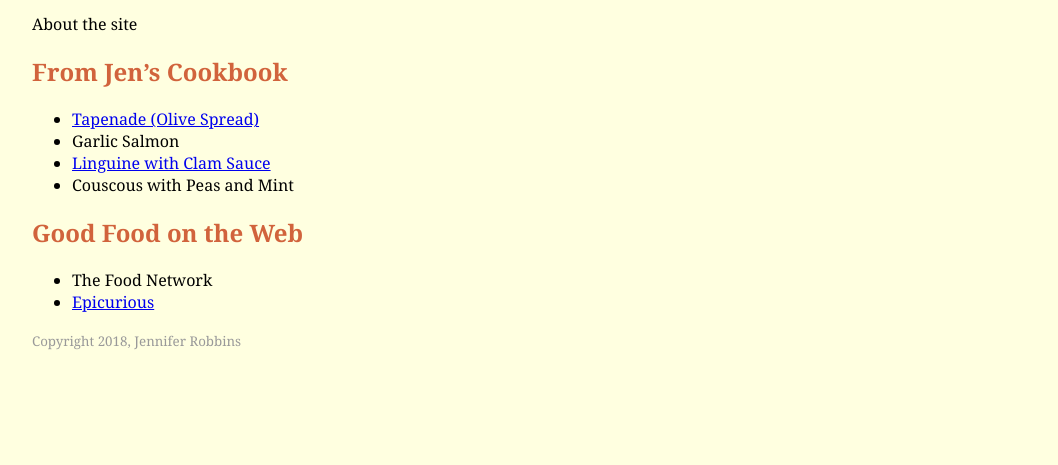
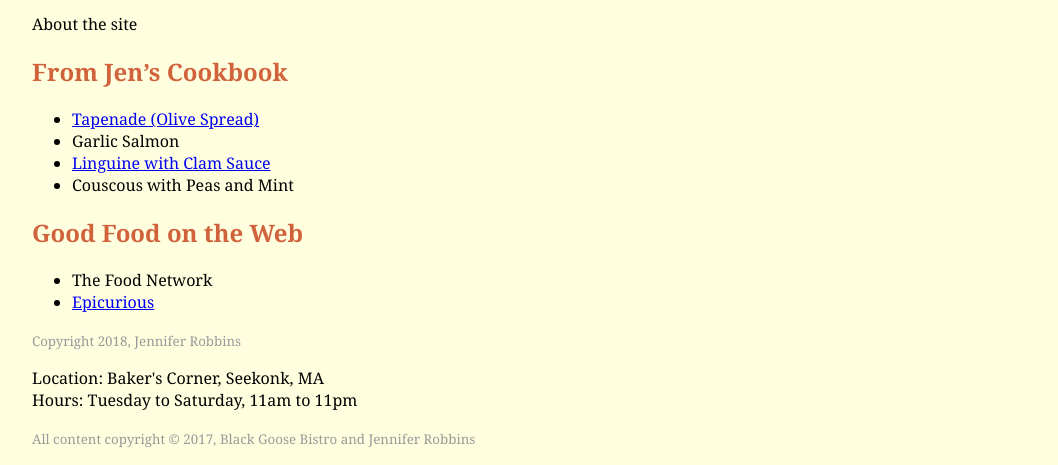
Before and after one commit to Tone1106/fid, a plain HTML site: page blackgoose/menu.html in a window 1280 px wide. Shown: the part 377-842 px from the top of the page, without its empty margins (96-1154 px from the left). Before the commit the page ends 800 px from the top, so only its background shows below. Drawn offline with Linux system fonts and the light colour scheme.

Commit message:
Update menu.html

```diff
--- a/blackgoose/menu.html
+++ b/blackgoose/menu.html
@@ -41,6 +41,12 @@
 </ul>
 
 <p><small>Copyright 2018, Jennifer Robbins</small></p>
-
+<footer>
+		<div="about">
+Location: Baker's Corner, Seekonk, MA<br>
+			Hours: Tuesday to Saturday, <time datetime="11:00">11am</time> to<time datetime="23:00"> 11pm</time>
+</div>
+<p><Small>All content copyright &copy 2017, Black Goose Bistro and Jennifer Robbins</Small></p>
+	</footer>
 </body>
 </html>
```
